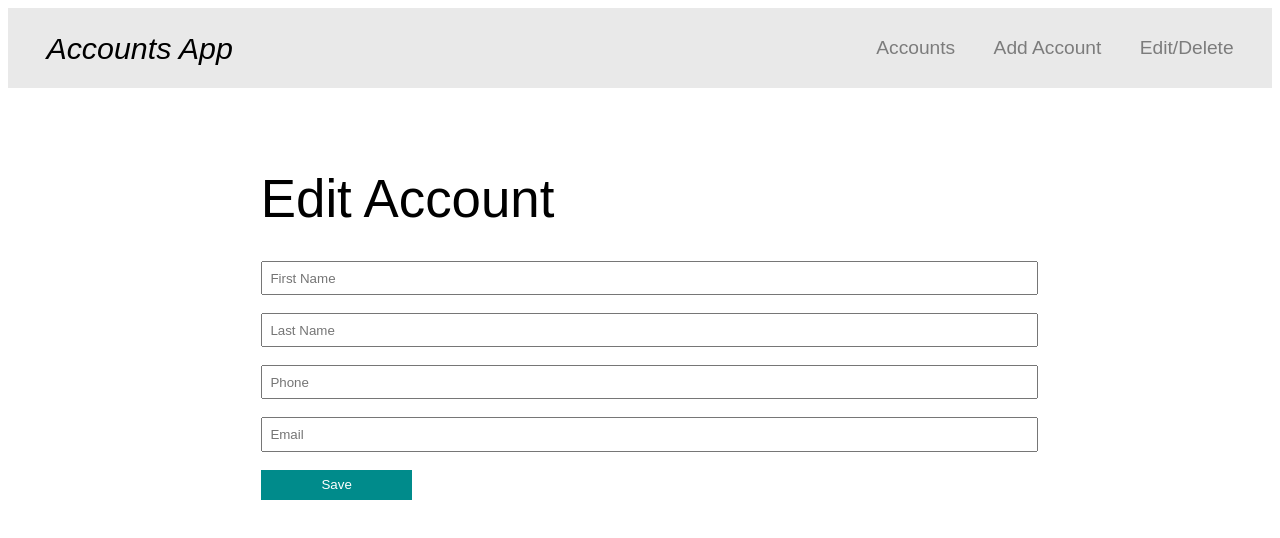
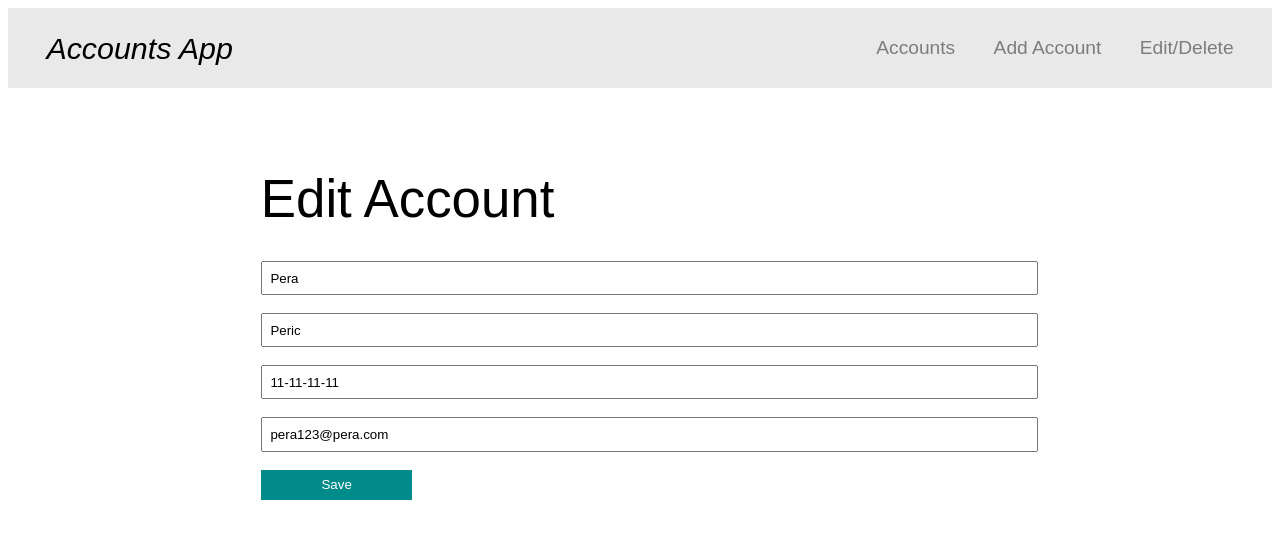
Before and after one commit to stefanljusic10/Accounts-SPA-React, a React (Create React App) app: page /react/edit/1 in a window 1280 px wide. Shown: the top 538 px of the page. Built offline with nearby package versions, Linux system fonts and the light colour scheme.

Commit message:
finished

```diff
--- a/src/App.js
+++ b/src/App.js
@@ -12,12 +12,20 @@ function App() {
         { id: 1, firstName: "Pera", lastName: "Peric", phone: "11-11-11-11", email: "pera123@pera.com" },
         { id: 2, firstName: "Laza", lastName: "Lazic", phone: "22-22-22-22", email: "laza123@laza.com" },
         { id: 3, firstName: "Kosta", lastName: "Kostic", phone: "33-33-33-33", email: "kosta123@kosta.com" }
-    ])
+    ]);
 
     const addNewAccount = acc => {
         acc.id = account.length + 1;
         setAccount(prevAccount => prevAccount.concat(acc));
     }
+
+    const saveEditedAccount = acc => {
+        const accountForEdit = account.filter(el => el.id == acc.id)[0];
+        const index = account.indexOf(accountForEdit);
+        const editedAccount = Object.assign(accountForEdit, acc);
+        const accountCopy = account;
+        accountCopy[index] = editedAccount;
+    };
 
     const deleteAccount = idDeletedAccount => setAccount(prevAccount => prevAccount = prevAccount.filter(el => el.id !== idDeletedAccount));
 
@@ -32,11 +40,11 @@ function App() {
                     <AddAccount addNewAccount={addNewAccount} />
                 </Route>
                 <Switch>
+                    <Route path="/edit/:id">
+                        <EditAccount listOfAccounts={account} saveEditedAccount={saveEditedAccount} />
+                    </Route>
                     <Route path="/edit-delete">
                         <EditDeleteTable account={account} deleteAccount={deleteAccount} />
-                    </Route>
-                    <Route path="/edit">
-                        <EditAccount account={account}/>
                     </Route>
                 </Switch>
             </BrowserRouter>
--- a/src/components/EditDeleteTable/EditAccount/EditAccount.js
+++ b/src/components/EditDeleteTable/EditAccount/EditAccount.js
@@ -1,22 +1,47 @@
-import React from 'react';
+import React, { useState, useEffect } from 'react';
+import { withRouter, useParams, useHistory } from "react-router-dom";
 import "./EditAccount.css";
 
-function EditAccount({ account }) {
-    console.log(account);
+function EditAccount({ listOfAccounts, saveEditedAccount }) {
+
+    const [account, setAccount] = useState({});
+
+    const { id } = useParams();
+
+    useEffect(() => {
+        const accountForEdit = listOfAccounts.filter(el => el.id == id)[0];
+        document.querySelector("#firstName").value = accountForEdit.firstName;
+        document.querySelector("#lastName").value = accountForEdit.lastName;
+        document.querySelector("#phone").value = accountForEdit.phone;
+        document.querySelector("#email").value = accountForEdit.email;
+    }, []);
+
+    const editAccount = e => {
+        const editedAcc = Object.assign(account, { id: Number(id), [e.target.id]: e.target.value });
+        setAccount(prevAccount => prevAccount = prevAccount = editedAcc);
+    };
+
+    const history = useHistory();
+
+    const saveAccount = () => {
+        saveEditedAccount(account);
+        history.push("/edit-delete");
+    }
+
     return (
         <div>
             <div className="add-block">
                 <div className="add-text">Edit Account</div>
                 <div className="inputs">
-                    <input type="text" id="firstName" placeholder="First Name" className="input-field" /><br /><br />
-                    <input type="text" id="lastName" placeholder="Last Name" className="input-field" /><br /><br />
-                    <input type="text" id="phone" placeholder="Phone" className="input-field" /><br /><br />
-                    <input type="text" id="email" placeholder="Email" className="input-field" /><br /><br />
-                    <button>Save</button>
+                    <input type="text" id="firstName" placeholder="First Name" className="input-field" onChange={editAccount} /><br /><br />
+                    <input type="text" id="lastName" placeholder="Last Name" className="input-field" onChange={editAccount} /><br /><br />
+                    <input type="text" id="phone" placeholder="Phone" className="input-field" onChange={editAccount} /><br /><br />
+                    <input type="text" id="email" placeholder="Email" className="input-field" onChange={editAccount} /><br /><br />
+                    <button onClick={() => saveAccount()}>Save</button>
                 </div>
             </div>
         </div>
     )
 }
 
-export default EditAccount;
+export default withRouter(EditAccount);
```
Also changed, not shown: 1 other file (tests, documents, lock files or other folders).
